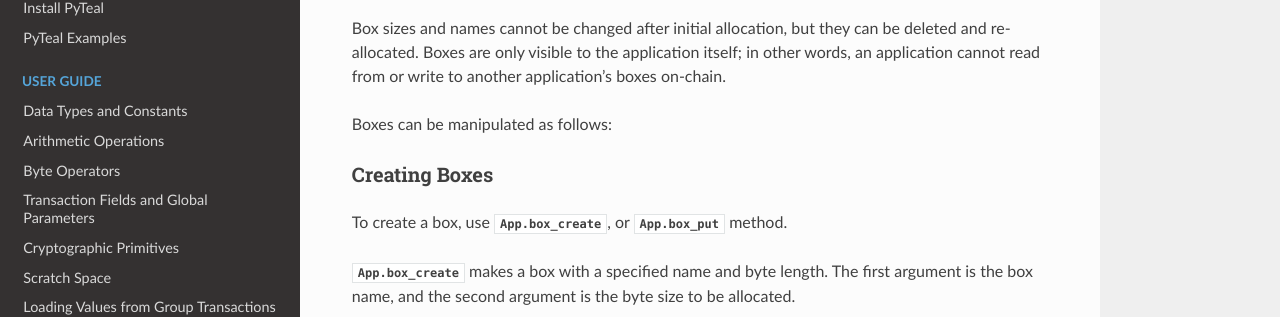
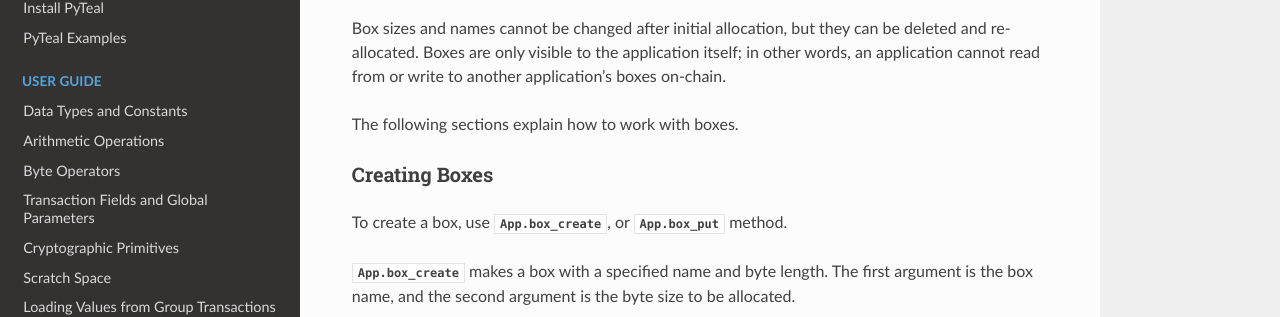
Before and after one commit to algorand/pyteal, a Sphinx documentation site: the page built from docs/state.rst, in a window 1280 px wide and 900 px high, scrolled down 5145 px. Shown: the part 143-460 px from the top of the window. Built offline with Sphinx 7.4.7 and the Read the Docs theme 2.0.0, drawn with Linux system fonts in a browser that asks for light colours.

Commit message:
Update docs/state.rst
Co-authored-by: Michael Diamant <michaeldiamant@users.noreply.github.com>

```diff
--- a/docs/state.rst
+++ b/docs/state.rst
@@ -262,7 +262,7 @@ The app account's minimum balance requirement (MBR) is increased with each addit
 Box sizes and names cannot be changed after initial allocation, but they can be deleted and re-allocated.
 Boxes are only visible to the application itself; in other words, an application cannot read from or write to another application's boxes on-chain.
 
-Boxes can be manipulated as follows:
+The following sections explain how to work with boxes.
 
 .. _Creating Boxes:
 
```
